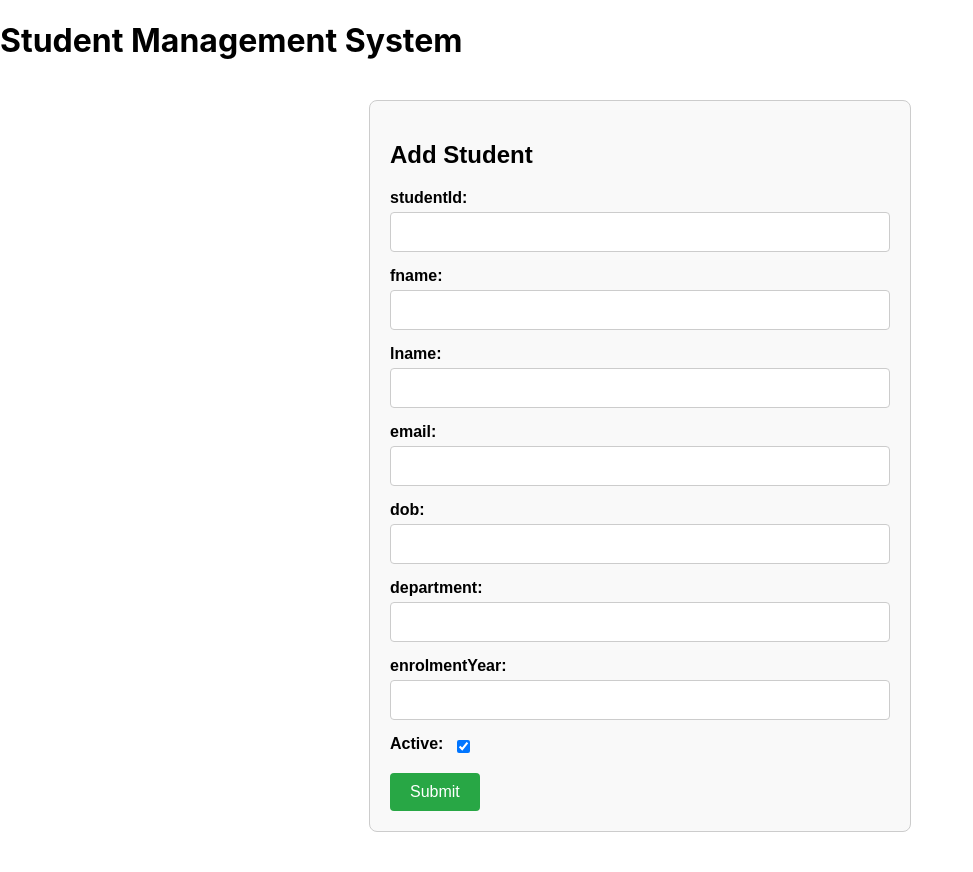
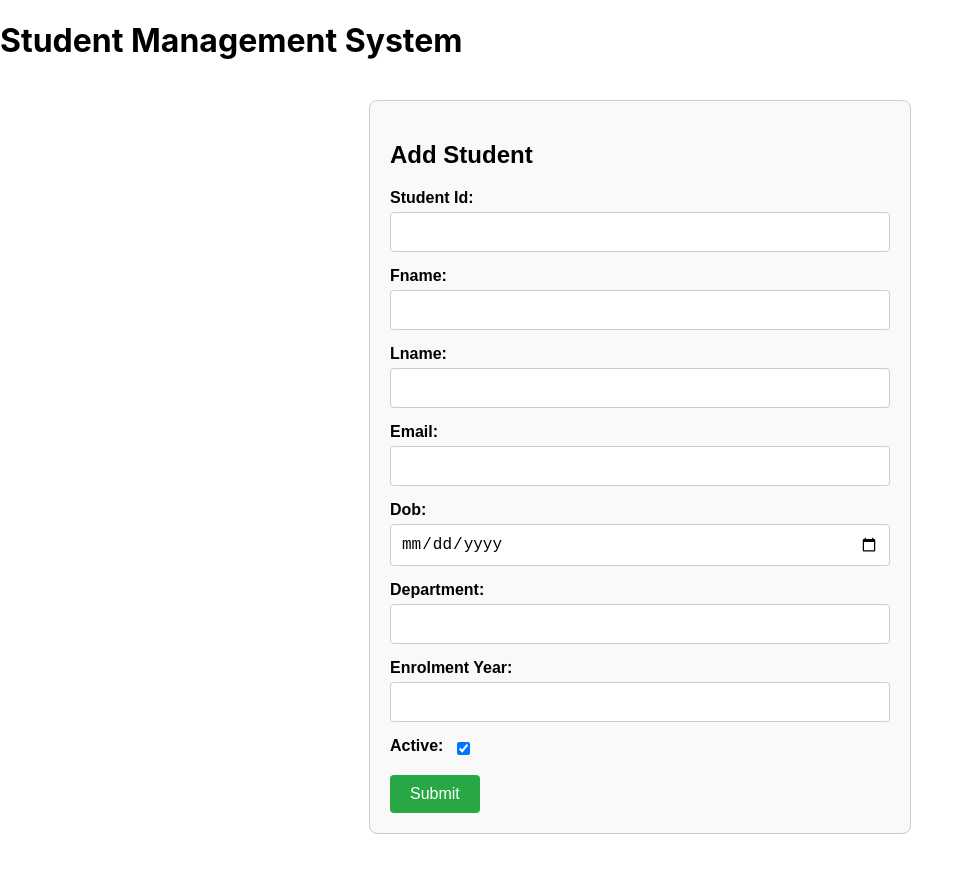
Before and after one commit to Spvkarthik/Student-registration-form, a React (Create React App) app in the folder frontend/: page /add in a window 1280 px wide. Shown: the whole page, without its empty margins (0-973 px from the left). Built offline with nearby package versions, Linux system fonts and the light colour scheme.

Commit message:
Update AddStudent.js

```diff
--- a/frontend/src/components/AddStudent.js
+++ b/frontend/src/components/AddStudent.js
@@ -49,7 +49,7 @@ const styles = {
 
 const AddStudent = () => {
   const [form, setForm] = useState({
-      studentId: '',
+    studentId: '',
     fname: '',
     lname: '',
     email: '',
@@ -71,13 +71,13 @@ const AddStudent = () => {
     e.preventDefault();
 
     // Basic form validation
-    if (!form.FirstName || !form.LastName || !form.EmailID || !form.DOB) {
+    if (!form.fname || !form.lname || !form.email || !form.dob) {
       setError('Please fill out all required fields.');
       return;
     }
 
     const emailRegex = /^[^\s@]+@[^\s@]+\.[^\s@]+$/;
-    if (!emailRegex.test(form.EmailID)) {
+    if (!emailRegex.test(form.email)) {
       setError('Please enter a valid email address.');
       return;
     }
@@ -102,10 +102,12 @@ const AddStudent = () => {
       {Object.keys(form).map(key => (
         key !== 'isActive' ? (
           <div key={key} style={styles.inputGroup}>
-            <label htmlFor={key} style={styles.label}>{key === 'EmailID' ? 'Email' : key}:</label>
+            <label htmlFor={key} style={styles.label}>
+              {key.charAt(0).toUpperCase() + key.slice(1).replace(/([A-Z])/g, ' $1')}: {/* This converts the key to a human-readable label */}
+            </label>
             <input
               id={key}
-              type={key === 'DOB' ? 'date' : 'text'}
+              type={key === 'dob' ? 'date' : 'text'}
               name={key}
               value={form[key]}
               onChange={handleChange}
```
